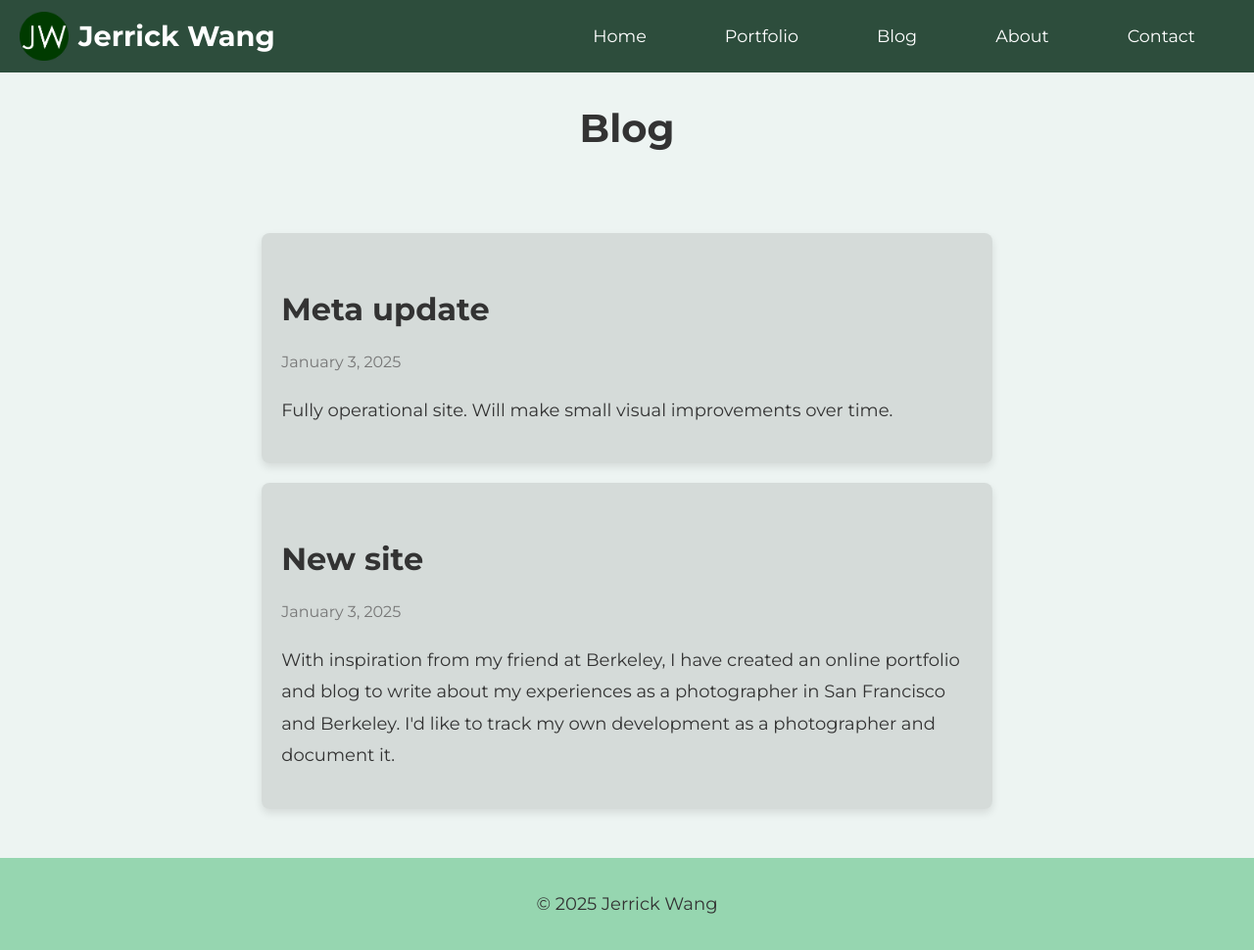
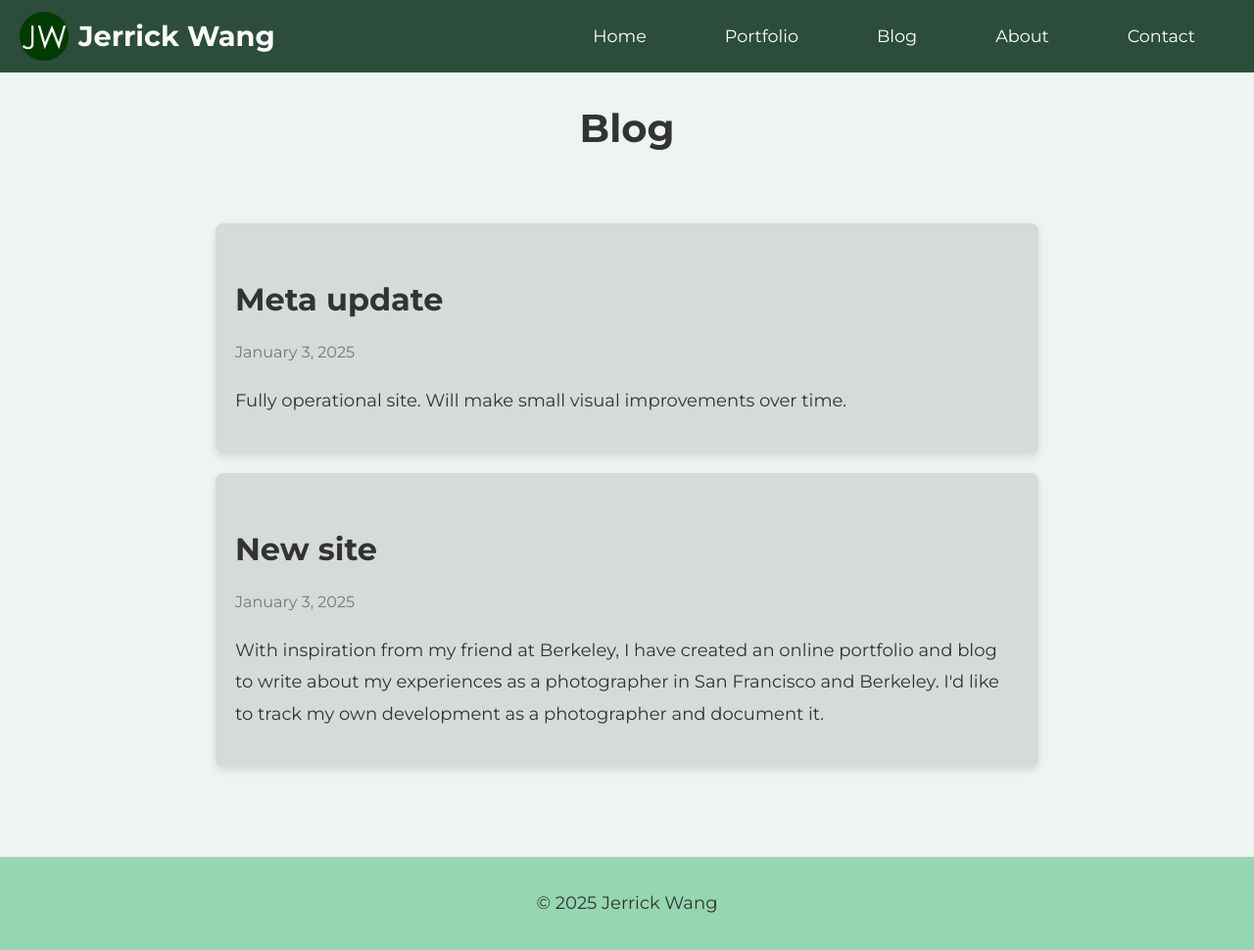
Before and after one commit to jerrickwang/jerrickwang.github.io, a Jekyll site: the page built from blog.md, in a window 1280 px wide and 970 px high. Shown: the whole window at 98% size. Built offline with Jekyll 4.4.1, drawn with Linux system fonts in a browser that asks for light colours.

Commit message:
Update style.css

```diff
--- a/assets/css/style.css
+++ b/assets/css/style.css
@@ -93,10 +93,11 @@ header h1 {
 
 /* Main content styling */
 main {
-  max-width: 80%;
-  margin: 0 auto;
-  padding: 30px 120px;
-  box-sizing: border-box;
+  max-width: 1200px; /* Sets a consistent container width */
+  width: 100%;
+  margin: 0 auto; /* Centers the content horizontally */
+  padding: 20px; /* Standard padding for all pages */
+  box-sizing: border-box; /* Ensures padding does not affect width */
   flex: 1; /* Fills the remaining space between header and footer */
 }
 
@@ -214,7 +215,8 @@ button:hover {
 
 /* Blog Post Container */
 .blog-post-container {
-  width: 90%;
+  width: 100%;
+  max-width: 800px; /* Ensures blog posts are narrower than main content */
   margin: 20px auto;
   padding: 20px;
   background-color: rgba(0, 0, 0, 0.1);
@@ -254,7 +256,7 @@ button:hover {
   }
 
   main {
-    padding: 20px 30px;
+    padding: 20px;
   }
 
   .image-container {
```
